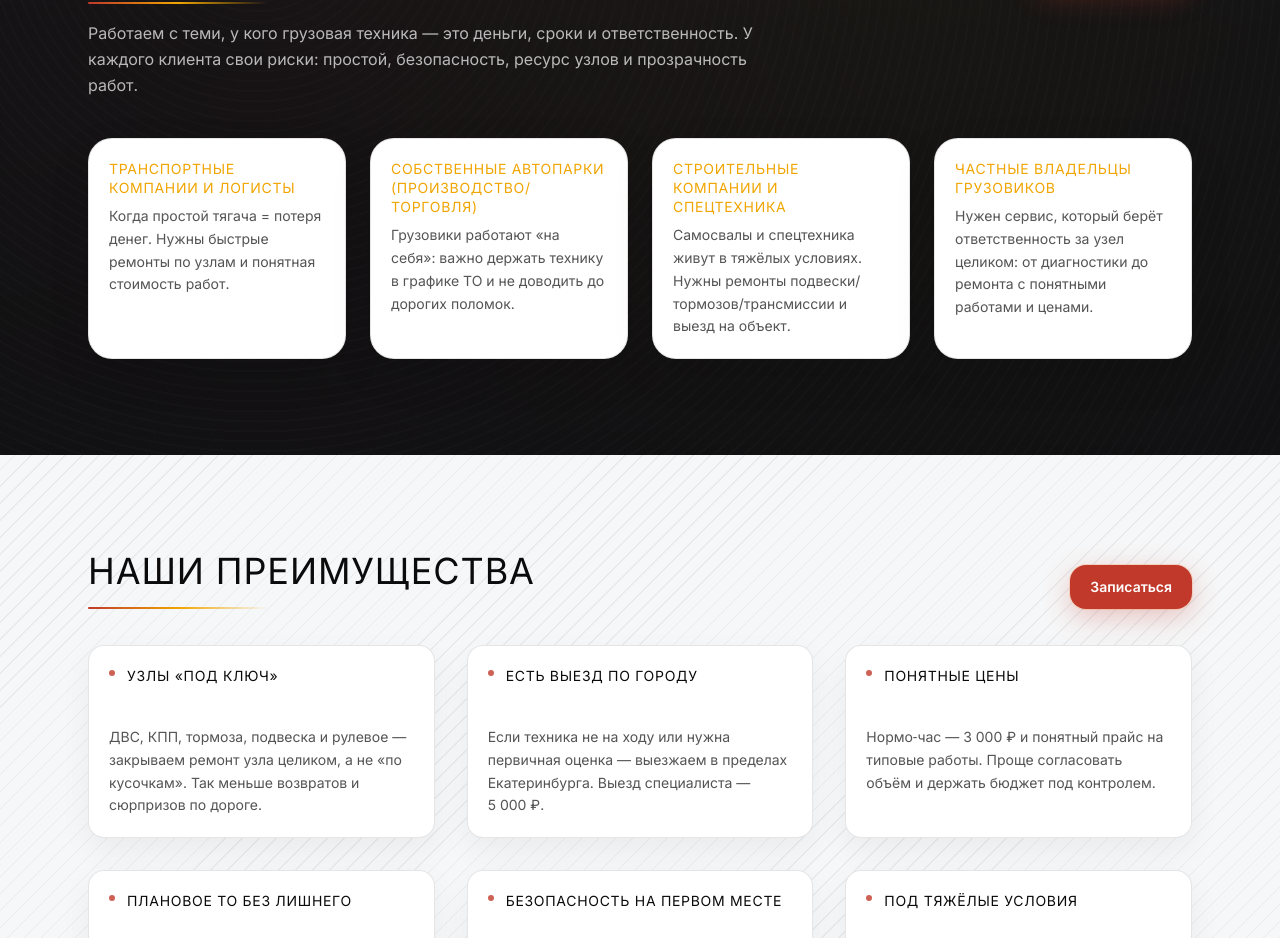
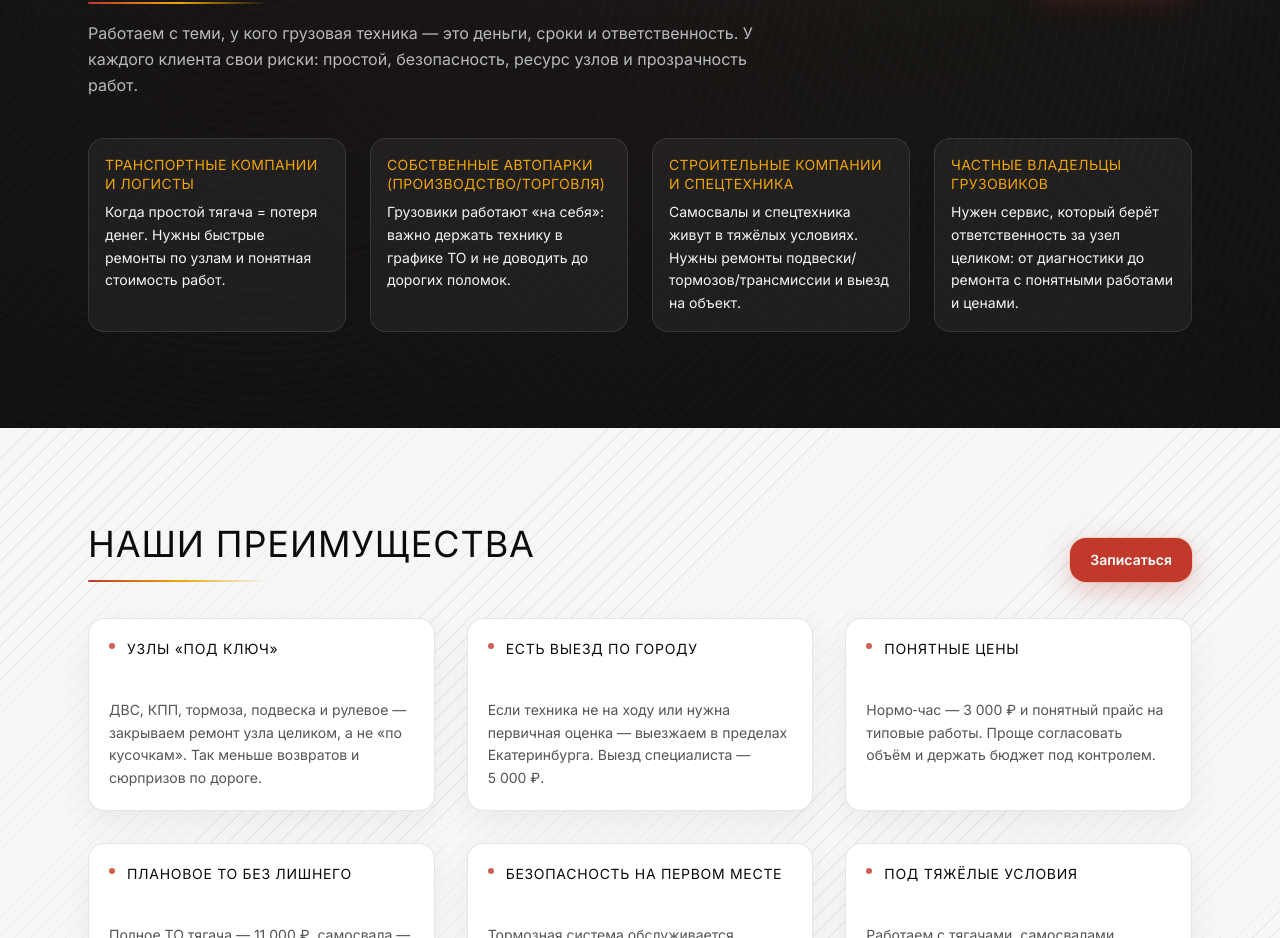
Before and after one commit to DmitryBusov1994/buvol, a Next.js app: page / in a window 1280 px wide. Shown: the part 1857-2795 px from the top of the page. Built offline with nearby package versions, Linux system fonts and the light colour scheme.

Commit message:
Кому помогаем: тёмные карточки как в Как мы работаем
Made-with: Cursor

```diff
--- a/components/WhoWeHelp.tsx
+++ b/components/WhoWeHelp.tsx
@@ -42,12 +42,12 @@ export function WhoWeHelp() {
               whileInView={reduced ? undefined : "show"}
               viewport={{ once: true, amount: 0.2 }}
               variants={diagonalVariants}
-              className="flex h-full flex-col rounded-2xl border border-black/10 bg-white p-4 shadow-[0_16px_40px_rgba(0,0,0,.12)] transition hover:-translate-y-0.5 hover:shadow-[0_20px_50px_rgba(0,0,0,.18)] md:rounded-3xl md:p-5"
+              className="flex h-full min-h-0 flex-col rounded-2xl border border-white/10 bg-white/5 px-3.5 py-3.5 transition hover:-translate-y-0.5 hover:bg-white/[0.07] md:px-4 md:py-4"
             >
-              <div className="font-[var(--font-heading)] text-sm uppercase leading-snug tracking-wider text-brand-amber">
+              <div className="min-w-0 font-[var(--font-heading)] text-sm uppercase leading-snug tracking-wide text-brand-amber">
                 {seg.title}
               </div>
-              <div className="mt-2 text-sm leading-relaxed text-ink/70">{seg.description}</div>
+              <div className="mt-2 text-sm leading-relaxed text-white/72">{seg.description}</div>
             </motion.div>
           ))}
         </div>
```
